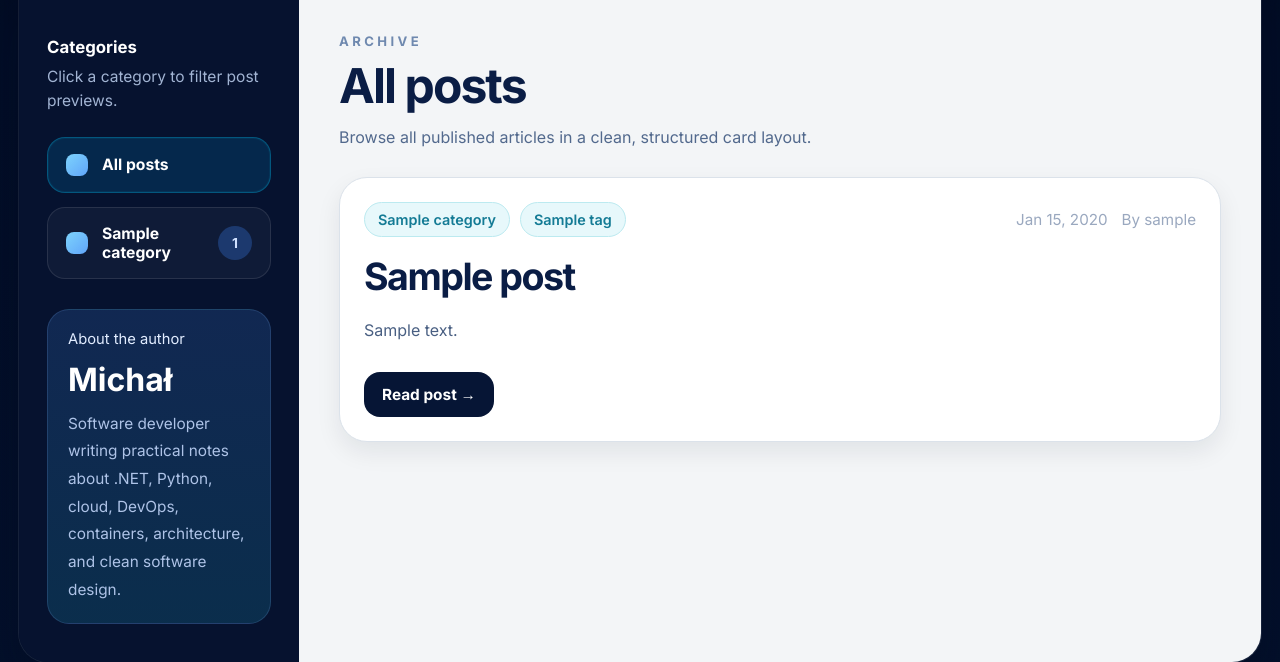
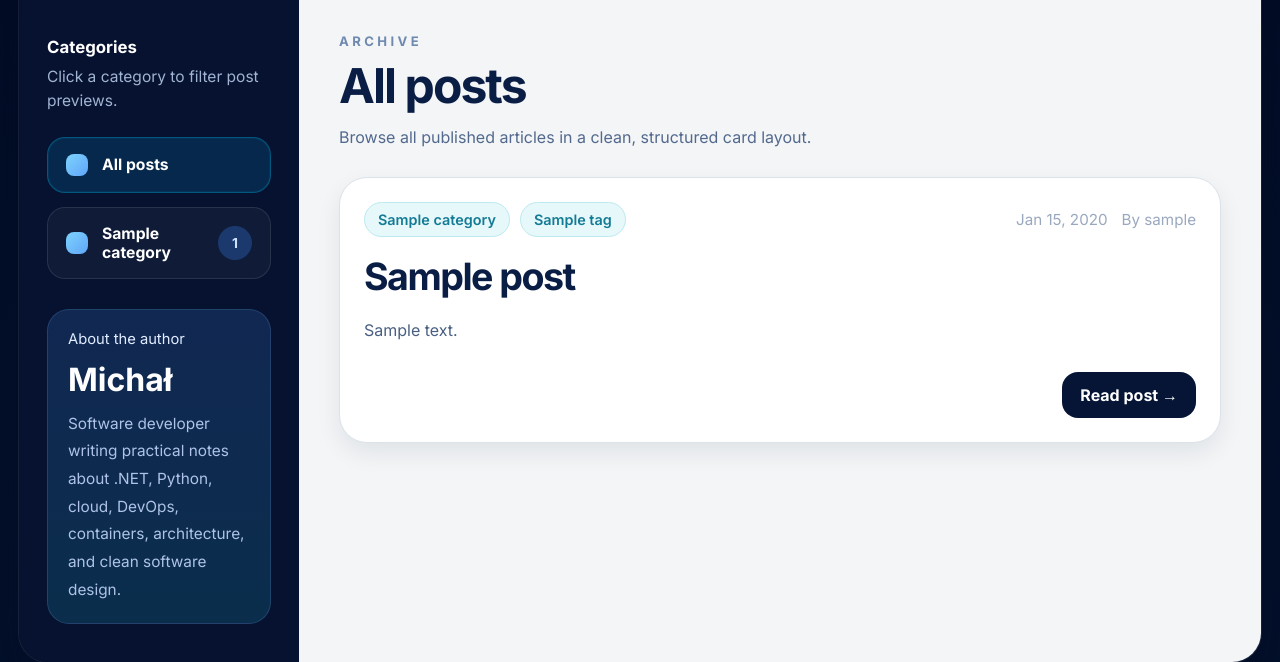
Before and after one commit to michalantolik/AIPoweredPythonBlog, a Django app: page /posts/ in a window 1280 px wide. Shown: the part 629-1291 px from the top of the page. Run offline with Django 5.2, Linux system fonts and the light colour scheme; tables that the repository leaves empty hold one stand-in row (values such as "Sample post"); parts of the project's set-up code (start-up, migrations or seed data) failed here and were passed over.

Commit message:
Small fix

```diff
--- a/AIPoweredPythonBlog/ai_powered_blog/static/css/site.css
+++ b/AIPoweredPythonBlog/ai_powered_blog/static/css/site.css
@@ -670,8 +670,9 @@ a {
 .post-preview-footer {
     margin-top: 28px;
     display: flex;
-    align-items: right;
-    justify-content: space-between;
+    width: 100%;
+    justify-content: flex-end;
+    align-items: center;
     gap: 18px;
 }
 
@@ -693,8 +694,7 @@ a {
     background: #061535;
     color: white;
     font-weight: 700;
-    font-size: 0.96rem;
-    min-width: 114px;
+    margin-left: auto;
 }
 
 .read-post-btn:hover {
```
